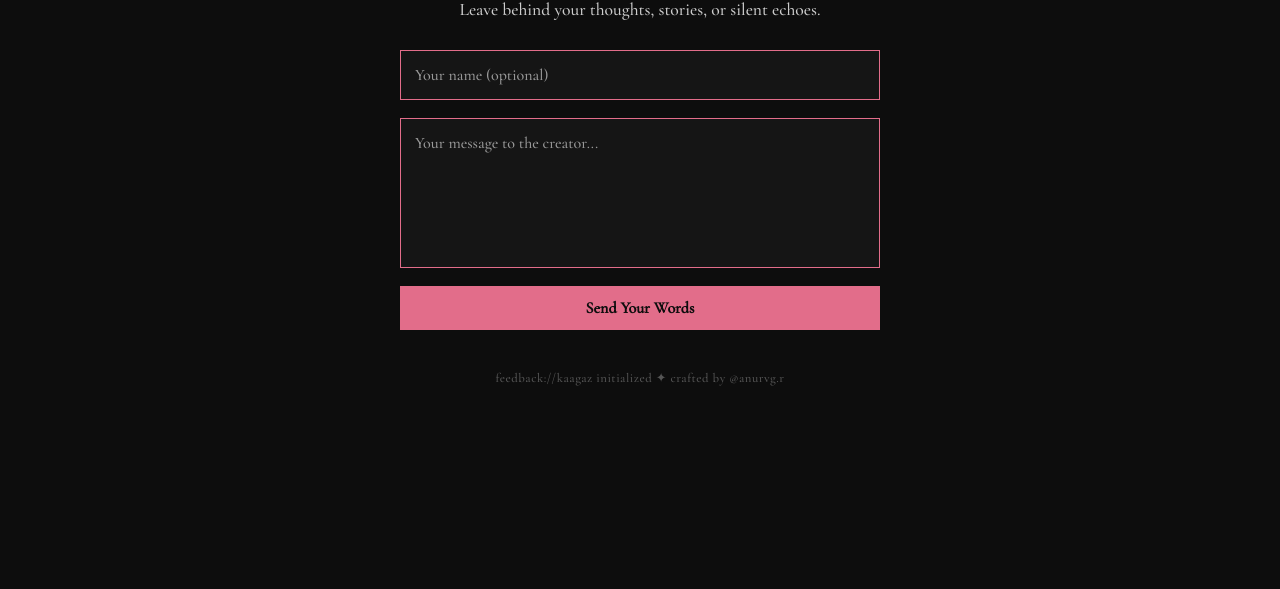
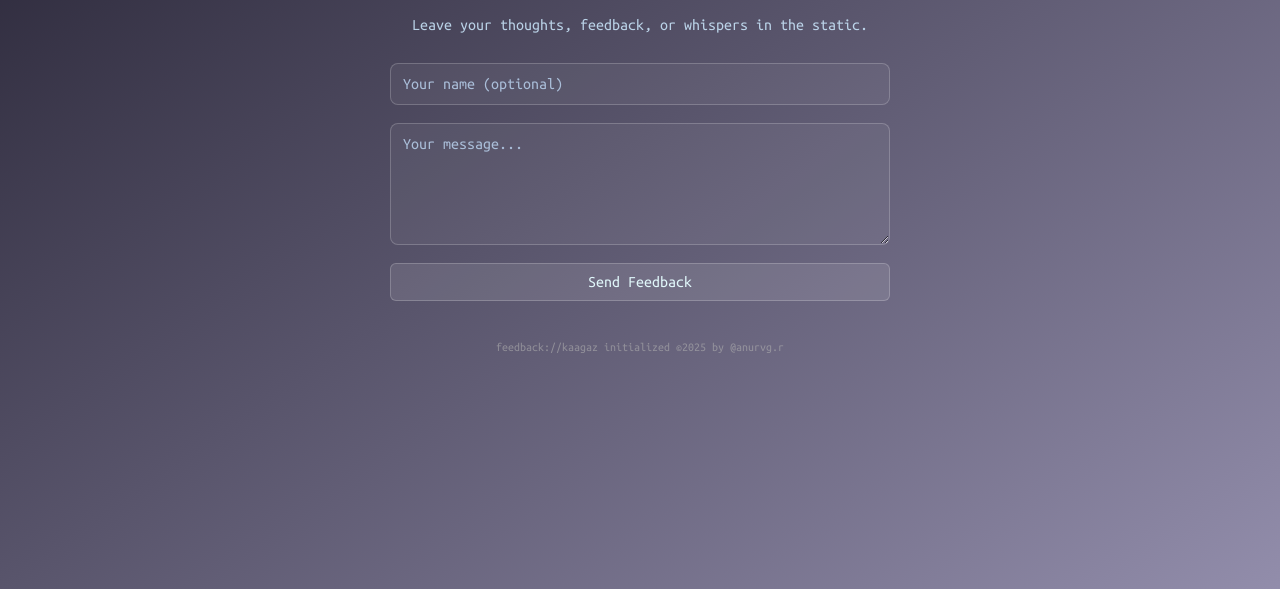
Before and after one commit to anurvg/feedback.github.io, a plain HTML site: page index.html in a window 1280 px wide. Shown: the part 307-896 px from the top of the page. Drawn offline with nearby package versions, Linux system fonts and the light colour scheme.

Commit message:
index.html

```diff
--- a/index.html
+++ b/index.html
@@ -4,12 +4,12 @@
   <meta charset="UTF-8">
   <title>Feedback | काग़ज़ khaab</title>
   <meta name="viewport" content="width=device-width, initial-scale=1.0">
-  <link href="https://fonts.googleapis.com/css2?family=Cormorant+Garamond:wght@500&display=swap" rel="stylesheet">
+  <link href="https://fonts.googleapis.com/css2?family=Ubuntu+Mono&display=swap" rel="stylesheet">
   <style>
     body {
-      background: #0d0d0d;
-      color: #f4f4f4;
-      font-family: 'Cormorant Garamond', serif;
+      background: linear-gradient(145deg, #1f1c2c, #928dab);
+      font-family: 'Ubuntu Mono', monospace;
+      color: #e3f2fd;
       display: flex;
       flex-direction: column;
       align-items: center;
@@ -17,91 +17,85 @@
       min-height: 100vh;
       padding: 40px 20px;
       text-align: center;
-      animation: fadeIn 3s ease-in-out;
     }
 
     h1 {
-      font-size: 2.5rem;
-      color: #e26d8a;
+      font-size: 2.2rem;
       margin-bottom: 10px;
-      letter-spacing: 1px;
+      color: #f4e8ff;
     }
 
     p {
-      font-size: 1.1rem;
-      color: #ccc;
+      font-size: 1rem;
+      color: #cdeaff;
       margin-bottom: 30px;
+      opacity: 0.85;
     }
 
     form {
       width: 100%;
-      max-width: 480px;
+      max-width: 500px;
       display: flex;
       flex-direction: column;
       gap: 18px;
     }
 
     input, textarea {
-      background: rgba(255, 255, 255, 0.03);
-      border: 1px solid #e26d8a;
-      color: #f4f4f4;
-      padding: 14px;
+      background: rgba(255, 255, 255, 0.05);
+      border: 1px solid rgba(255, 255, 255, 0.2);
+      color: #e3f2fd;
+      padding: 12px;
       font-size: 1rem;
-      font-family: 'Cormorant Garamond', serif;
-      outline: none;
-      resize: none;
-      transition: border-color 0.3s ease;
+      border-radius: 8px;
+      font-family: 'Ubuntu Mono', monospace;
+      transition: border 0.3s ease;
     }
 
     input::placeholder, textarea::placeholder {
-      color: #999;
+      color: #aabed9;
     }
 
     input:focus, textarea:focus {
-      border-color: #f87d9a;
+      border-color: #e0f7fa;
     }
 
     button {
-      background: #e26d8a;
-      color: #0d0d0d;
-      border: none;
-      padding: 12px;
-      font-weight: bold;
+      background: rgba(255, 255, 255, 0.1);
+      color: #e0f7fa;
+      border: 1px solid rgba(255, 255, 255, 0.2);
+      padding: 10px;
       font-size: 1rem;
+      font-family: 'Ubuntu Mono', monospace;
       cursor: pointer;
-      transition: background 0.3s ease;
-      font-family: 'Cormorant Garamond', serif;
+      border-radius: 6px;
+      transition: all 0.3s ease;
     }
 
     button:hover {
-      background: #f87d9a;
+      background: rgba(255, 255, 255, 0.2);
+      color: #000;
     }
 
     .footer {
       margin-top: 40px;
-      font-size: 0.8rem;
-      color: #555;
-      letter-spacing: 0.5px;
-    }
-
-    @keyframes fadeIn {
-      from { opacity: 0; transform: translateY(20px); }
-      to { opacity: 1; transform: translateY(0); }
+      font-size: 0.75rem;
+      color: #b0b0b0;
+      opacity: 0.6;
     }
   </style>
 </head>
 <body>
   <h1>Whisper to काग़ज़ khaab</h1>
-  <p>Leave behind your thoughts, stories, or silent echoes.</p>
+  <p>Leave your thoughts, feedback, or whispers in the static.</p>
 
   <form action="https://formspree.io/f/xeozjjqo" method="POST">
     <input type="text" name="name" placeholder="Your name (optional)">
-    <textarea name="message" rows="6" placeholder="Your message to the creator..." required></textarea>
-    <button type="submit">Send Your Words</button>
+    <textarea name="message" rows="6" placeholder="Your message..." required></textarea>
+    <button type="submit">Send Feedback</button>
   </form>
 
   <div class="footer">
-    feedback://kaagaz initialized ✦ crafted by @anurvg.r
+    feedback://kaagaz initialized ©2025 by @anurvg.r
   </div>
 </body>
 </html>
```
